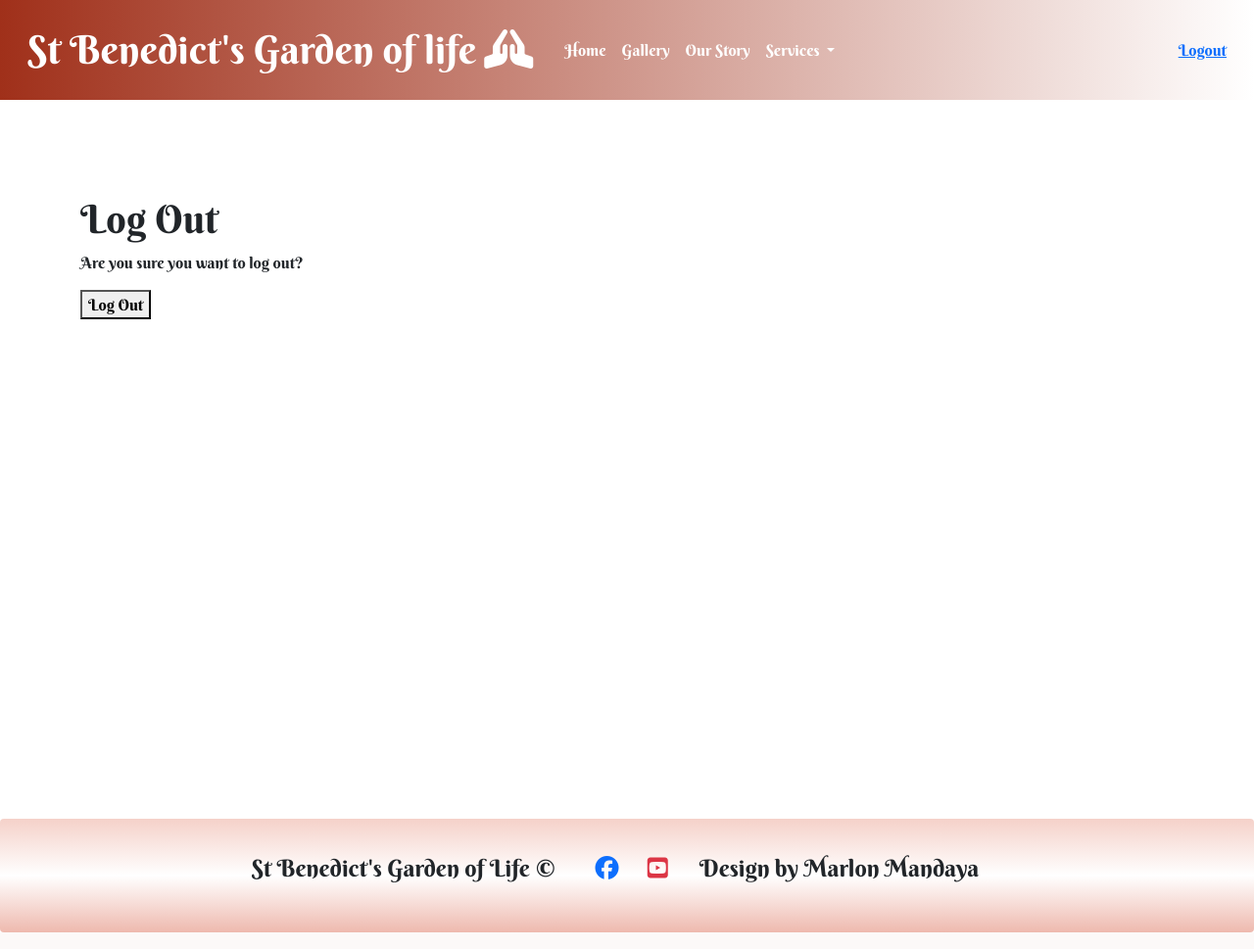
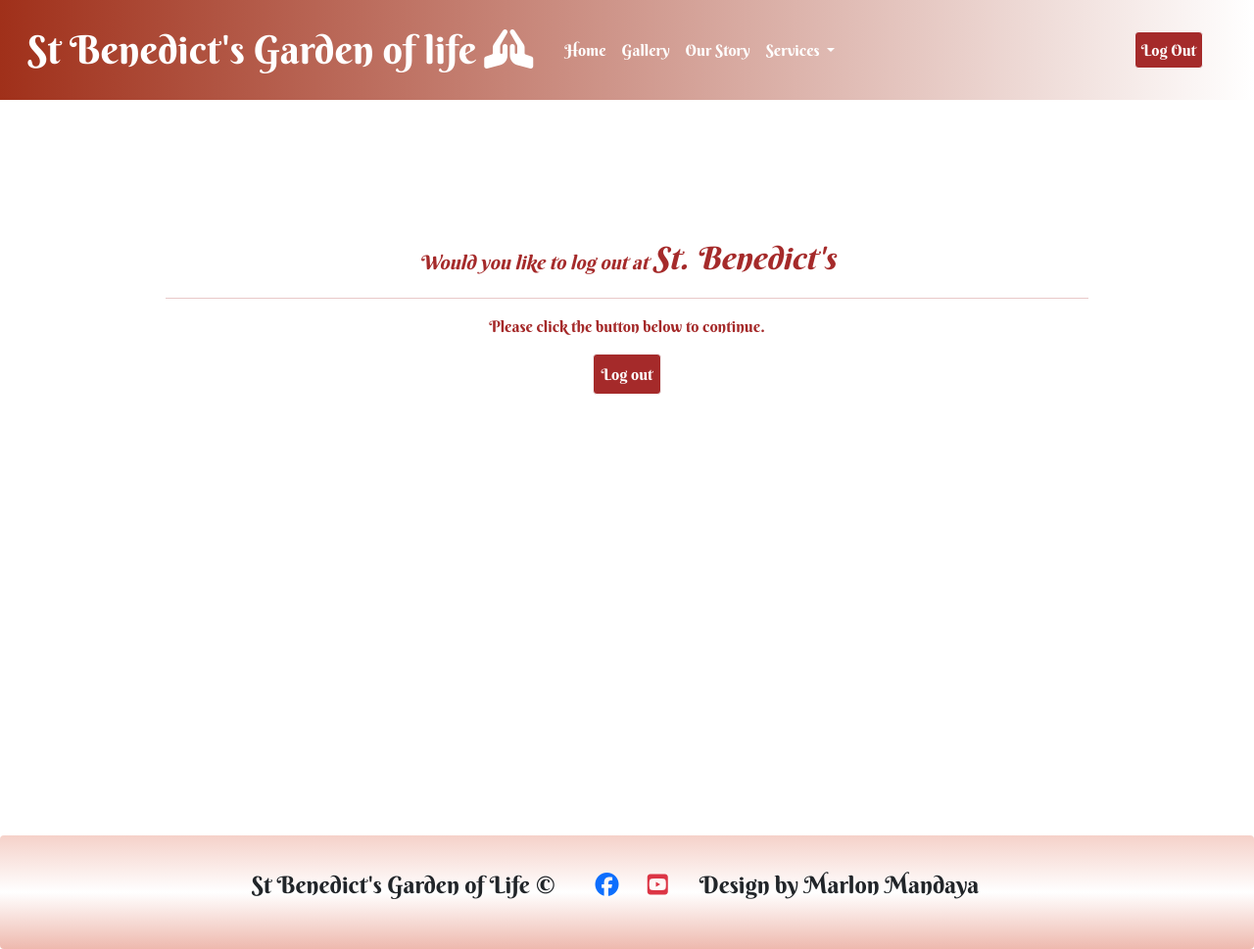
Before and after one commit to Markpm-code/st_benedict_shrine, a Django app: page /accounts/logout/ in a window 1280 px wide. Shown: the whole page at 98% size. Run offline with Django 3.2, Linux system fonts and the light colour scheme; the visitor is signed in with stand-in values (Sample User, id 1); some libraries are stand-ins or nearby versions.

Commit message:
Add logout.html codess and content

```diff
--- a/static/css/style.css
+++ b/static/css/style.css
@@ -23,7 +23,9 @@ body {
 
 .gallery,
 .story,
-.login {
+.login,
+.signup,
+.logout {
     text-align: center;
 }
 
@@ -46,7 +48,8 @@ body {
 
 /*sign-in-login*/
 #login-bg,
-#signup-bg {
+#signup-bg,
+#logout-bg {
     color: #FFFFFF;
     background-color: brown;
     padding: 6px;
@@ -57,13 +60,20 @@ body {
     color: brown;
 }
 
-#login-bg:hover {
+#login-bg:hover,
+#logout-bg:hover {
     background-color: #FFFFFF;
     color: brown;
 }
 
-#login, #signup {
+#login,
+#signup,
+#logout {
     margin: 162px 0 290px;
+}
+
+.logout {
+    margin: 240px 0 450px;
 }
 
 /*Gallery container*/
@@ -121,4 +131,7 @@ body {
         margin: 140px 0 50px;
     }
 
+    .logout {
+        margin: 140px 0 40px;
+    }
 }
--- a/templates/account/logout.html
+++ b/templates/account/logout.html
@@ -2,21 +2,47 @@
 
 {% load i18n %}
 
-{% block head_title %}{% trans "Log Out" %}{% endblock %}
+{% block head_title %}{% trans "Sign Out" %}{% endblock %}
 
 {% block content %}
-<div class="container" style="margin-top:200px; margin-bottom: 510px;">
-  <h1>{% trans "Log Out" %}</h1>
+<div class="container-fluid" id="logout">
+    <div class="logout">
+        <div>
+            <p class="fs-5 text-color fst-italic">{% blocktrans %}Would you like to log out at <span class="fs-2">St.
+                    Benedict's</span>{% endblocktrans %}</p>
+            <hr class=" w-75 mx-auto text-color">
+            <p class="text-color">{% trans "Please click the button below to continue." %}</p>
+            <!-- Button trigger modal -->
+            <button type="button" id="logout-bg" class="rounded border border-light p-2" data-bs-toggle="modal" data-bs-target="#exampleModal">
+                {% trans 'Log out' %}
+            </button>
 
+            <!-- Modal -->
+            <div class="modal fade" id="exampleModal" tabindex="-1" aria-labelledby="exampleModalLabel"
+                aria-hidden="true">
+                <div class="modal-dialog modal-dialog-centered">
+                    <div class="modal-content">
+                        <div class="modal-header">
+                            <h5 class="modal-title" id="exampleModalLabel">{% trans 'Log Out' %}</h5>
+                            <button type="button" class="btn-close" data-bs-dismiss="modal" aria-label="Close"></button>
+                        </div>
+                        <div class="modal-body">
                             <p>{% trans 'Are you sure you want to log out?' %}</p>
-
+                        </div>
+                        <div class="modal-footer">
                             <form method="post" action="{% url 'account_logout' %}">
                                 {% csrf_token %}
                                 {% if redirect_field_value %}
-    <input type="hidden" name="{{ redirect_field_name }}" value="{{ redirect_field_value }}"/>
+                                <input type="hidden" name="{{ redirect_field_name }}" value="{{ redirect_field_value }}" />
                                 {% endif %}
-    <button type="submit">{% trans 'Log Out' %}</button>
+                                <button class=" border-dark rounded" type="submit">{% trans 'Log out' %}</button>
+                                <button class="border-dark rounded" type="button">{% trans 'Continue booking' %}</button>
                             </form>
                         </div>
-
+                    </div>
+                </div>
+            </div>
+        </div>
+    </div>
+</div>
 {% endblock %}
--- a/templates/base.html
+++ b/templates/base.html
@@ -55,13 +55,17 @@
         </ul>
         <form class="d-flex">
           {% if user.is_authenticated %}
-          <a href="{% url 'account_logout' %}">Logout</button></a>
+          <a href="{% url 'account_logout' %}" id="logout-bg"
+            class="m-1 ms-0 mx-4 text-decoration-none border border-light rounded">Log Out</a>
           {% else %}
-          <a href="{% url 'account_signup' %}" id="signup-bg" class="m-1 ms-0 mx-4 text-decoration-none border border-light rounded" >Sign Up</a>
-          <a href="{% url 'account_login' %}" id="login-bg" class="m-1 ms-0 mx-4 text-decoration-none  border border-light rounded ">Login</a>
+          <a href="{% url 'account_signup' %}" id="signup-bg"
+            class="m-1 ms-0 mx-4 text-decoration-none border border-light rounded">Sign Up</a>
+          <a href="{% url 'account_login' %}" id="login-bg"
+            class="m-1 ms-0 mx-4 text-decoration-none  border border-light rounded ">Login</a>
           {% endif %}
         </form>
       </div>
+    </div>
     </div>
   </nav>
 
```
Also changed, not shown: templates/account/login.html (+6 -3 lines), templates/account/signup.html (+7 -4 lines). Lines whose indentation alone changed are shown as unchanged.
